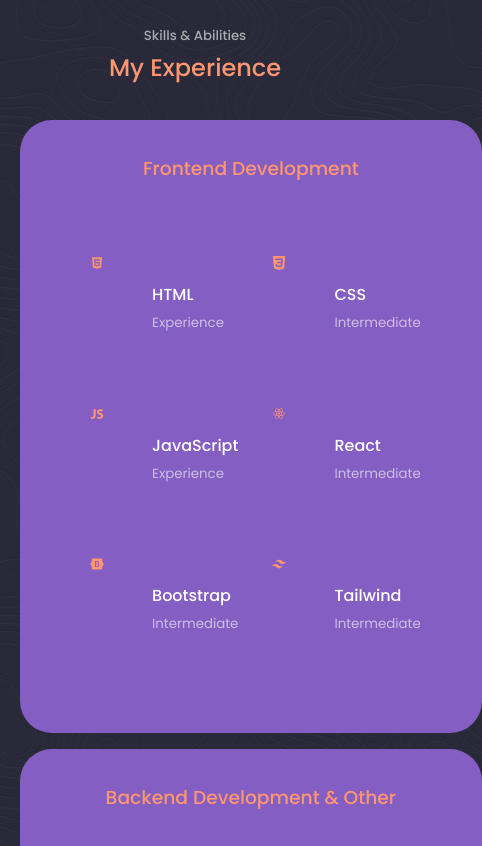
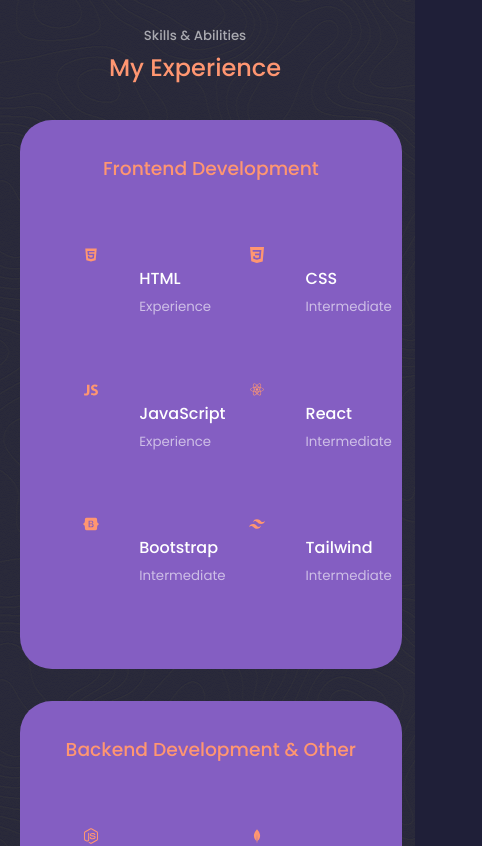
Before and after one commit to tcetamitpandey/Amit_Protfolio_V1, a React (Create React App) app: page / in a window 390 px wide. Shown: the part 2160-3006 px from the top of the page, 482 px wide, since content can reach past the window. Built offline with nearby package versions, Linux system fonts and the light colour scheme.

Commit message:
Improve skills section

```diff
--- a/src/component/Experience/experience.css
+++ b/src/component/Experience/experience.css
@@ -40,8 +40,8 @@
         grid-template-columns: 1fr;
     }
     .experience__container div{
-        width: 90%;
-        padding: 2rem;
+        width: 80%;
+        padding: 1.5rem;
         margin: 0 auto;
     }
     .experience__content{
@@ -52,11 +52,10 @@
 /* for Small Devices */
 @media screen and (max-width: 600px) {
     .experience__container{
-        gap: 1rem;
+        gap: 2rem;
     }
     .experience__container > div{
         width: 100%;
-        padding: 2rem 1rem;
+        padding: 2rem 0;
     }
-
 }
```
Also changed, not shown: src/component/Footer/Footer.jsx (line endings or trailing spaces).
